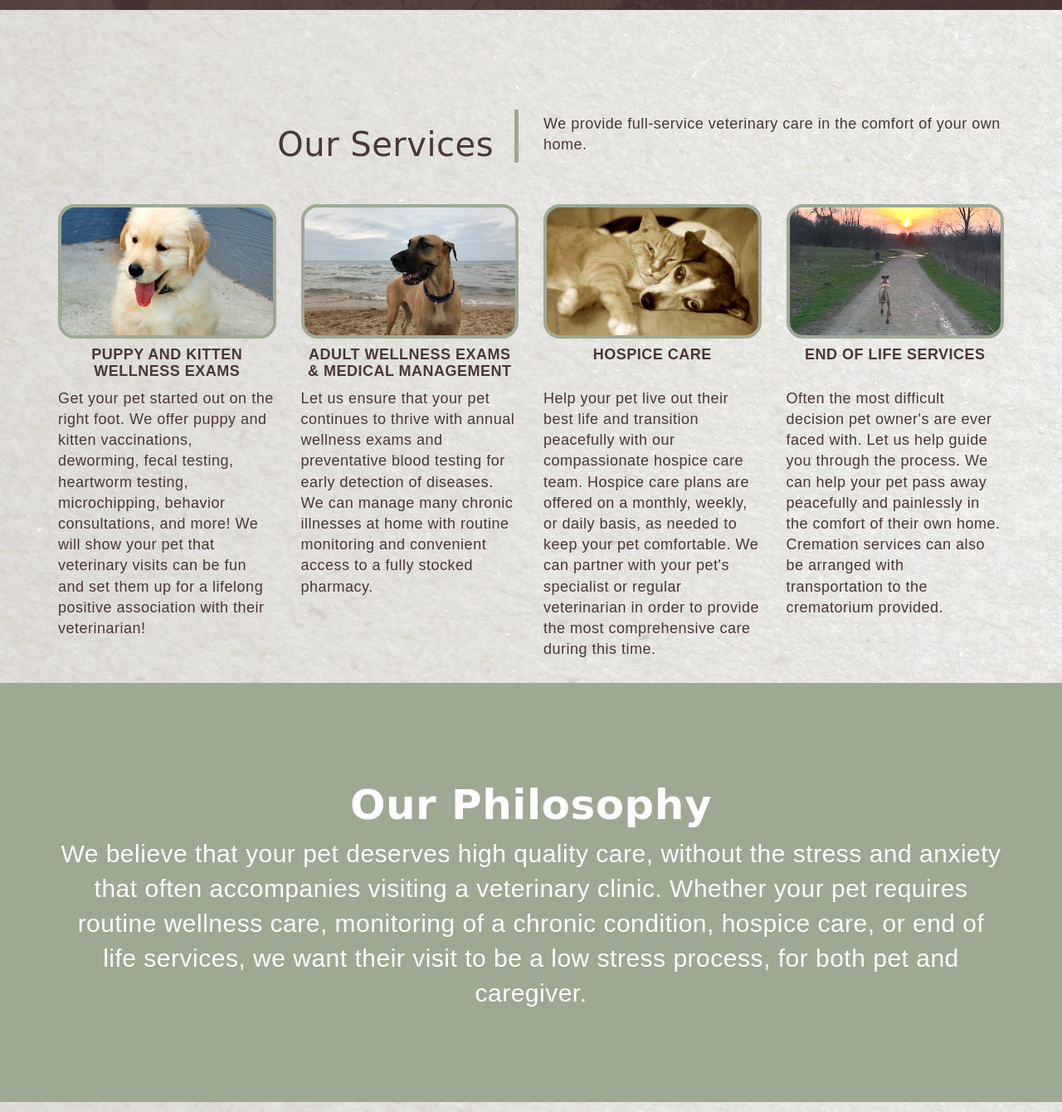
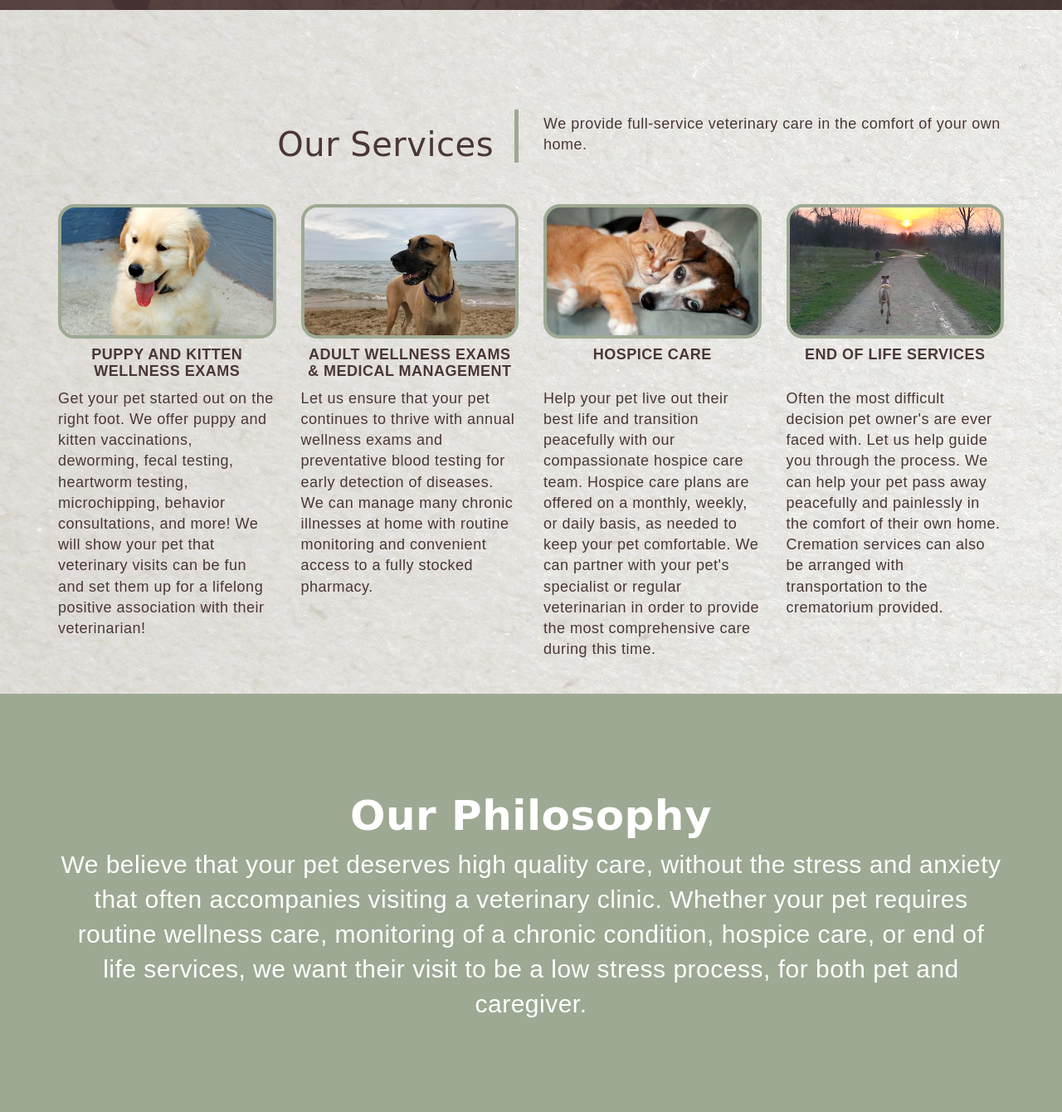
Before and after one commit to KristaProkop/full_pet_health, a Django app: page / in a window 1280 px wide. Shown: the part 638-1978 px from the top of the page at 83% size. Run offline with Django 3.2, Linux system fonts and the light colour scheme; parts of the project's set-up code (start-up, migrations or seed data) failed here and were passed over; some libraries are stand-ins or nearby versions.

Commit message:
Add padding to services, replace hospice photo

```diff
--- a/apps/cphh/static/cphh/css/style.css
+++ b/apps/cphh/static/cphh/css/style.css
@@ -229,8 +229,7 @@ h4 {
 
 #services {
     padding-top: 100px !important;
-    background-size: cover;
-    margin-bottom: -3px;
+    margin-bottom: 10px;
     min-height: 500px;
 }
 
--- a/apps/cphh/templates/cphh/index.html
+++ b/apps/cphh/templates/cphh/index.html
@@ -114,7 +114,7 @@
           </div>
         </div>
         <div class="card col-sm-6 col-md-3 col-lg-3" >
-          <img class="card-img-top" src="{% static 'cphh/img/hospice_care.jpg' %}" alt="hospice care">
+          <img class="card-img-top" src="{% static 'cphh/img/hospice_care.jpeg' %}" alt="hospice care">
           <div class="card-block">
             <h4 class="card-title">HOSPICE CARE</h4>
             <p class="card-text">Help your pet live out their best life and transition peacefully with our compassionate hospice care team. Hospice care plans are offered on a monthly, weekly, or daily basis, as needed to keep your pet comfortable. We can partner with your pet's specialist or regular veterinarian in order to provide the most comprehensive care during this time. </p>
--- a/pet_health_harmony/settings.py
+++ b/pet_health_harmony/settings.py
@@ -20,7 +20,7 @@ BASE_DIR = os.path.dirname(os.path.dirname(os.path.abspath(__file__)))
 # See https://docs.djangoproject.com/en/1.11/howto/deployment/checklist/
 
 # SECURITY WARNING: keep the secret key used in production secret!
-#SECRET_KEY = ')ub_zey2niq$uj=n&a5)q#%)eg3!1ni9%w-ifhc-s*xc2eajvs'
+
 SECRET_KEY="REPLACE"
 
 # SECURITY WARNING: don't run with debug turned on in production!
@@ -132,7 +132,7 @@ STATIC_ROOT = os.path.join(BASE_DIR, "static/")
 
 MEDIA_ROOT = os.path.join(BASE_DIR,'MEDIA')
 
-MEDIA_URL = "media/"
+MEDIA_URL = "MEDIA/"
 
 ADMIN_EMAIL = 'meganacarolan@gmail.com'
 EMAIL_USE_TLS = True
```
Also changed, not shown: apps/cphh/static/cphh/img/hospice_care.jpeg (added).
